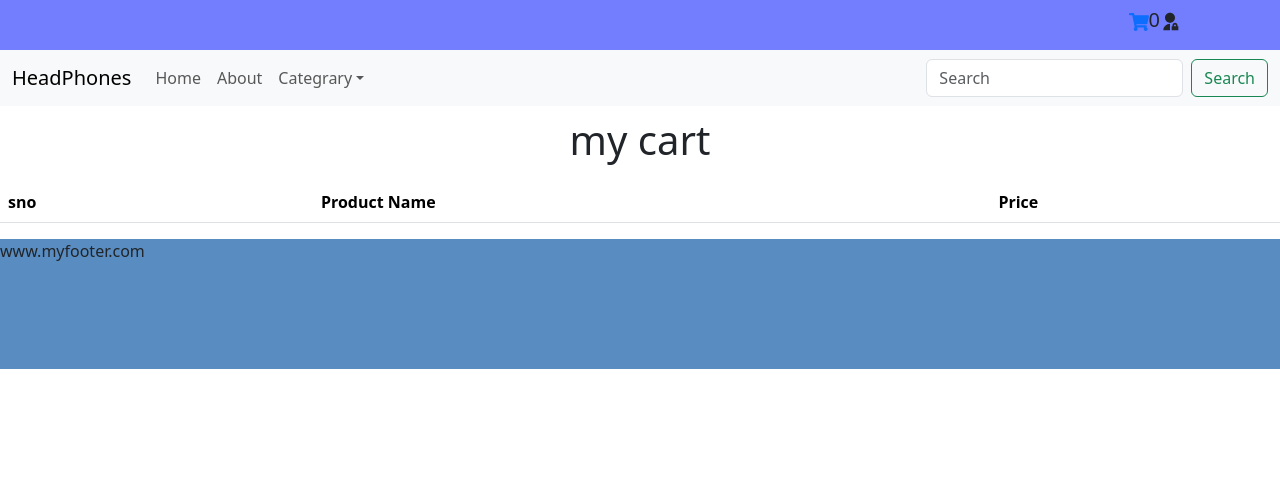
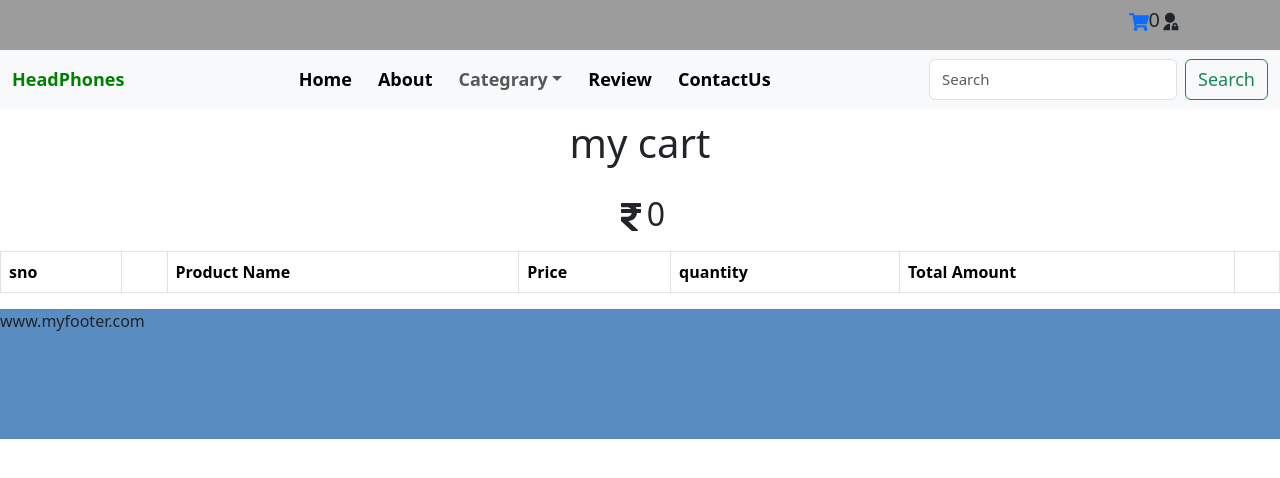
Before and after one commit to Parshu108/react-ecom, a React (Vite) app: page /cartdata in a window 1280 px wide. Shown: the top 478 px of the page. Built offline with nearby package versions, Linux system fonts and the light colour scheme.

Commit message:
cart details

```diff
--- a/package.json
+++ b/package.json
@@ -11,6 +11,7 @@
   },
   "dependencies": {
     "@reduxjs/toolkit": "^2.6.1",
+    "antd": "^5.24.5",
     "axios": "^1.8.4",
     "bootstrap": "^5.3.3",
     "react": "^19.0.0",
--- a/src/App.jsx
+++ b/src/App.jsx
@@ -10,7 +10,9 @@ const App=()=>{
         <Routes>
           <Route path="/" element={<Layout/>}>
           <Route index element={<Home/>}/>
+          <Route path="home" element={<Home/>}/>
           <Route path="cartdata" element={<Cartdata/>}/>
+
 
           </Route>
         </Routes>
--- a/src/cartSlice.jsx
+++ b/src/cartSlice.jsx
@@ -1,4 +1,5 @@
 import { createSlice } from "@reduxjs/toolkit";
+
 const cartSlice=createSlice({
    name:"myname",
    initialState:{
@@ -13,8 +14,31 @@ const cartSlice=createSlice({
          else{
             state.cart.push(actions.payload);
          }
+      },
+      qntIncrese:(state,actions)=>{
+         for(var i=0; i<state.cart.length; i++){
+            if(state.cart[i].id==actions.payload.id){
+               state.cart[i].qnty++;
+            }
+         }
+      },
+      qntydecrease:(state,actions)=>{
+         for(var i=0; i<state.cart.length; i++){
+            if(state.cart[i].id==actions.payload.id){
+               if(state.cart[i].qnty<=1){
+                  alert("Quantity not less than 1 ")
+               }
+               else{
+                  state.cart[i].qnty--;
+               }
+
+            }
+         }
+      },
+      dataRemove:(state,actions)=>{
+         state.cart=state.cart.filter(item=>item.id!=actions.payload.id)
       }
    }
 })
-export const{addtocard}=cartSlice.actions;
+export const{addtocard,qntIncrese,qntydecrease,dataRemove}=cartSlice.actions;
 export default cartSlice.reducer;
--- a/src/component/topmenu.jsx
+++ b/src/component/topmenu.jsx
@@ -4,37 +4,41 @@ import Form from 'react-bootstrap/Form';
 import Nav from 'react-bootstrap/Nav';
 import Navbar from 'react-bootstrap/Navbar';
 import NavDropdown from 'react-bootstrap/NavDropdown';
+import { Link } from 'react-router-dom';
 const Topmenu=()=>{
    return(
       <>
          <Navbar expand="lg" className="bg-body-tertiary">
       <Container fluid>
-        <Navbar.Brand href="#">HeadPhones</Navbar.Brand>
+        <Navbar.Brand href="#" style={{color:`green`,fontSize:`18px`,fontWeight:`600`}}>HeadPhones</Navbar.Brand>
         <Navbar.Toggle aria-controls="navbarScroll" />
         <Navbar.Collapse id="navbarScroll">
           <Nav
             className="me-auto my-2 my-lg-0"
-            style={{ maxHeight: '100px' }}
+            style={{ maxHeight: '100px',margin:`auto`,gap:`10px` }}
             navbarScroll
           >
-            <Nav.Link href="#action1">Home</Nav.Link>
-            <Nav.Link href="#action2">About</Nav.Link>
-            <NavDropdown title="Categrary" id="navbarScrollingDropdown">
+            <Nav.Link href="#action1" as={Link} to="home" style={{color:`black`,fontSize:`18px`,fontWeight:`600`}}>Home</Nav.Link>
+            <Nav.Link href="#action2" style={{color:`black`,fontSize:`18px`,fontWeight:`600`}}>About</Nav.Link>
+            <NavDropdown title="Categrary" id="navbarScrollingDropdown" style={{color:`black`,fontSize:`18px`,fontWeight:`600`}}>
               <NavDropdown.Item href="#action3">Wireless</NavDropdown.Item>
               <NavDropdown.Item href="#action4">
                 neakband
               </NavDropdown.Item>
               <NavDropdown.Divider />
             </NavDropdown>
+            <Nav.Link href="#action2" style={{color:`black`,fontSize:`18px`,fontWeight:`600`}}>Review</Nav.Link>
+            <Nav.Link href="#action2" style={{color:`black`,fontSize:`18px`,fontWeight:`600`}}>ContactUs</Nav.Link>
           </Nav>
           <Form className="d-flex">
             <Form.Control
+            style={{fontSize:`15px`,fontWeight:`500`}}
               type="search"
               placeholder="Search"
               className="me-2"
               aria-label="Search"
             />
-            <Button variant="outline-success">Search</Button>
+            <Button variant="outline-success" style={{fontSize:`18px`,fontWeight:`500`}}>Search</Button>
           </Form>
         </Navbar.Collapse>
       </Container>
--- a/src/css/style.css
+++ b/src/css/style.css
@@ -1,16 +1,15 @@
 #headerdata{
    width: 100%;
    height: 50px;
-   background-color: rgba(4, 25, 254, 0.557);
+   background-color: rgba(78, 78, 78, 0.557);
    text-align: right;
    padding-right: 100px;
    padding-top: 5px;
+   gap: 20px;
    font-size: 20px;
    position: sticky;
    top: 0;
    z-index: 3;
-
-
 }
 #footer{
    width: 100%;
@@ -24,6 +23,17 @@
    width: 85%;
    margin: auto;
 }
+.head{
+   text-align: center;
+   top: 20px;
+   padding: 10px;
+   color: rgb(0, 200, 255);
+}
+h2{
+   text-align: center;
+   top: 20px;
+   padding: 10px;
+}
 h1{
    text-align: center;
    top: 20px;
--- a/src/pages/cartData.jsx
+++ b/src/pages/cartData.jsx
@@ -1,19 +1,42 @@
 import { useSelector } from "react-redux";
+import { useDispatch } from "react-redux";
 import Table from 'react-bootstrap/Table';
+import { FaRupeeSign } from "react-icons/fa";
+import { FaPlusCircle } from "react-icons/fa";
+import { FaCircleMinus } from "react-icons/fa6";
+import { qntIncrese,qntydecrease,dataRemove } from "../cartSlice";
+
+
 
 
 const Cartdata=()=>{
    const prodata=useSelector(state=>state.mycart.cart);
+   const disptach=useDispatch();
  let sno=0;
+ let netAmount=0;
    const ans=prodata.map((key)=>{
+      netAmount+=key.prize*key.qnty;
       sno++;
       return(
          <>
             <tr>
                <td>{sno}</td>
-               <td><img src={key.img} width="100px"height="100px"  /></td>
+               <td> <img src={key.img} width="100"height="100" /></td>
                <td>{key.name}</td>
                <td>{key.prize}</td>
+               <td style={{fontSize:"20px"}}>
+                  <a href="#" onClick={()=>{disptach(qntydecrease({id:key.id}))}}>
+                     <FaCircleMinus />
+                  </a>
+                  {key.qnty}
+                  <a href="#" onClick={()=>{disptach(qntIncrese({id:key.id}))}}>
+                     <FaPlusCircle />
+                  </a>
+               </td>
+               <td>{key.prize*key.qnty}</td>
+               <td>
+                  <button onClick={()=>{disptach(dataRemove({id:key.id}))}}>Remove</button>
+                  </td>
             </tr>
          </>
       )
@@ -21,13 +44,17 @@ const Cartdata=()=>{
    return(
       <>
       <h1>my cart</h1>
-      <Table >
+      <h2><FaRupeeSign />{netAmount}</h2>
+      <Table striped bordered hover>
       <thead>
         <tr>
           <th>sno</th>
           <th> </th>
           <th>Product Name</th>
           <th>Price</th>
+          <th>quantity</th>
+          <th>Total Amount</th>
+          <th></th>
         </tr>
       </thead>
       <tbody>
--- a/src/pages/home.jsx
+++ b/src/pages/home.jsx
@@ -1,6 +1,6 @@
 import Carousel from 'react-bootstrap/Carousel';
-import ban1 from "../images/baner6.jpg";
-import ban2 from "../images/baner7.jpg";
+import ban1 from "../images/baner8.webp";
+import ban2 from "../images/baner2.jpg";
 import ban3 from "../images/baner5.webp";
 import { useState,useEffect } from 'react';
 import axios from 'axios';
@@ -31,7 +31,7 @@ const Home=()=>{
         <Card.Text>
           <h3>Price:{key.prize}</h3>
         </Card.Text>
-        <Button variant="primary" onClick={()=>{disptach(addtocard({id:key.id,name:key.name,prize:key.prize,image:key.img}))}}>Add to Card</Button>
+        <Button variant="primary" onClick={()=>{disptach(addtocard({id:key.id, name:key.name, prize:key.prize,img:key.img, qnty:1}))}}>Add to Card</Button>
       </Card.Body>
     </Card>
       </>
@@ -41,31 +41,27 @@ const Home=()=>{
       <>
          <Carousel data-bs-theme="dark">
       <Carousel.Item>
-        <img src={ban1} style={{width:"100%",height:"450px"}} />
+        <img src={ban1} style={{width:"100%",height:"500px"}} />
         <Carousel.Caption>
-          <h5>First slide label</h5>
-          <p>Nulla vitae elit libero, a pharetra augue mollis interdum.</p>
+
         </Carousel.Caption>
       </Carousel.Item>
       <Carousel.Item>
-        <img src={ban2} style={{width:"100%",height:"450px"}}/>
+        <img src={ban2} style={{width:"100%",height:"500px"}}/>
         <Carousel.Caption>
           <h5>Second slide label</h5>
           <p>Lorem ipsum dolor sit amet, consectetur adipiscing elit.</p>
         </Carousel.Caption>
       </Carousel.Item>
       <Carousel.Item>
-        <img src={ban3} style={{width:"100%",height:"450px"}}/>
+        <img src={ban3} style={{width:"100%",height:"500px"}}/>
         <Carousel.Caption>
-          <h5>Third slide label</h5>
-          <p>
-            Praesent commodo cursus magna, vel scelerisque nisl consectetur.
-          </p>
+
         </Carousel.Caption>
       </Carousel.Item>
     </Carousel>
 
-    <h1>Our Primium Products</h1>
+    <h1 className='head'>Our Primium Products</h1>
       <div id='prdata'>
         {ans}
       </div>
```
Also changed, not shown: src/images/baner8.webp (added), 1 other file (tests, documents, lock files or other folders).
